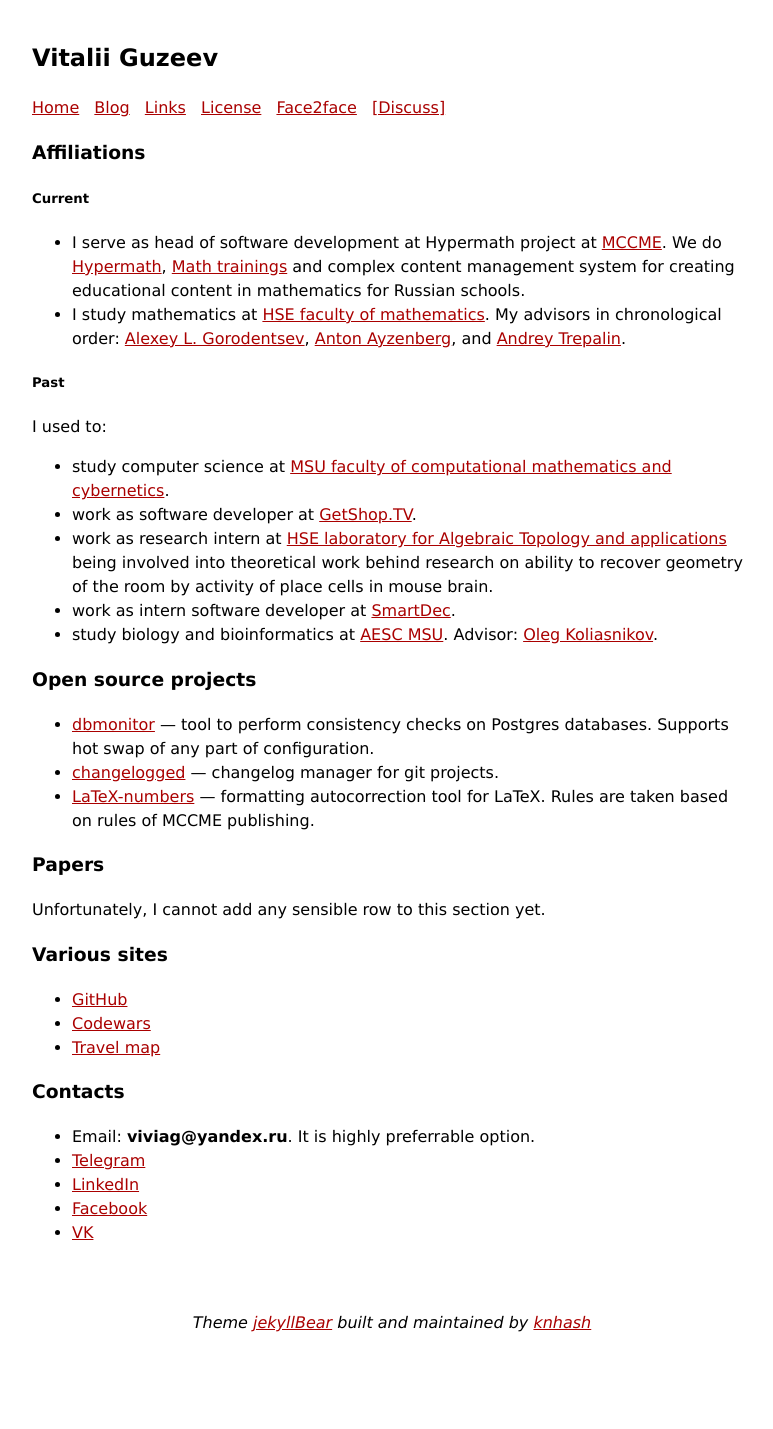
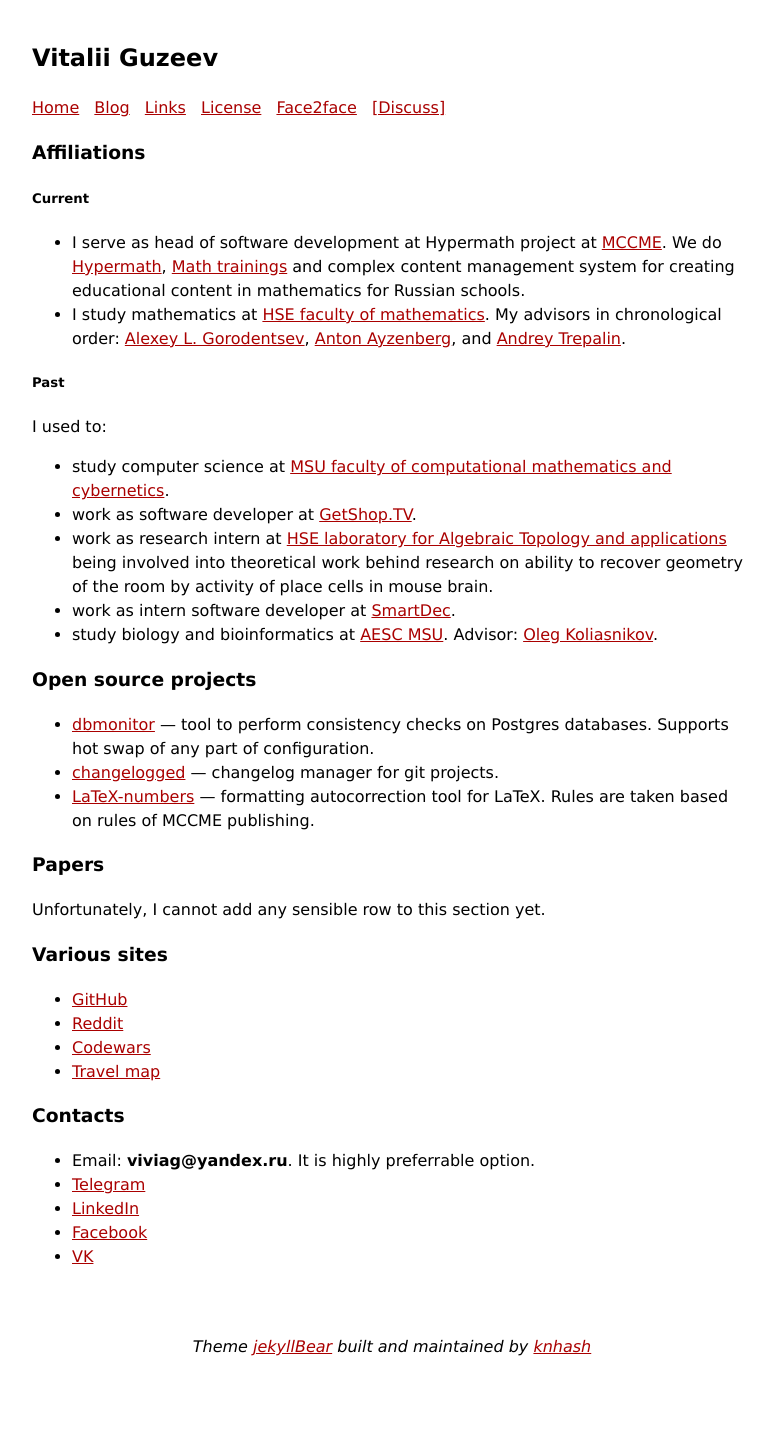
Before and after one commit to viviag/viviag.io, a Jekyll site: the page built from links.md, in a window 1280 px wide. Shown: the whole page, without its empty margins (248-1021 px from the left). Built offline with Jekyll 4.4.1, drawn with Linux system fonts in a browser that asks for light colours; before the commit the page ends 1405 px from its top, so only the background shows below that.

Commit message:
Add reddit to links

```diff
--- a/links.md
+++ b/links.md
@@ -54,6 +54,7 @@ Unfortunately, I cannot add any sensible row to this section yet.
 ### Various sites
 
 -   [GitHub](https://github.com/viviag)
+-   [Reddit](https://www.reddit.com/user/vitalii_guzeev/)
 -   [Codewars](https://www.codewars.com/users/viviag)
 -   [Travel map](https://3pulse.com/Viviag/map)
 
```
Also changed, not shown: 1 other file.
